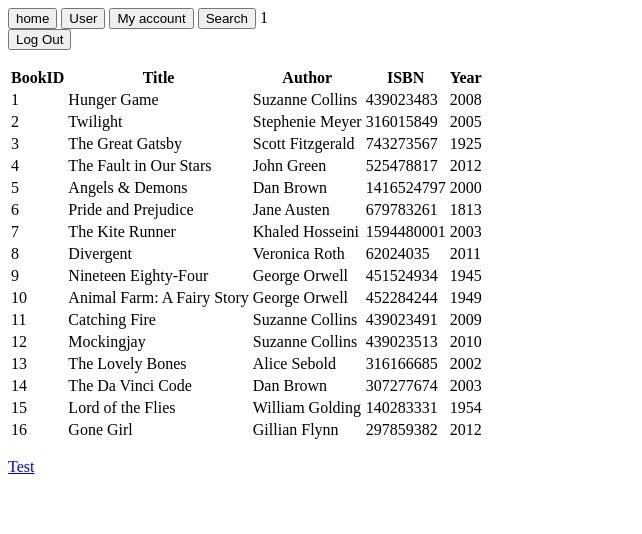
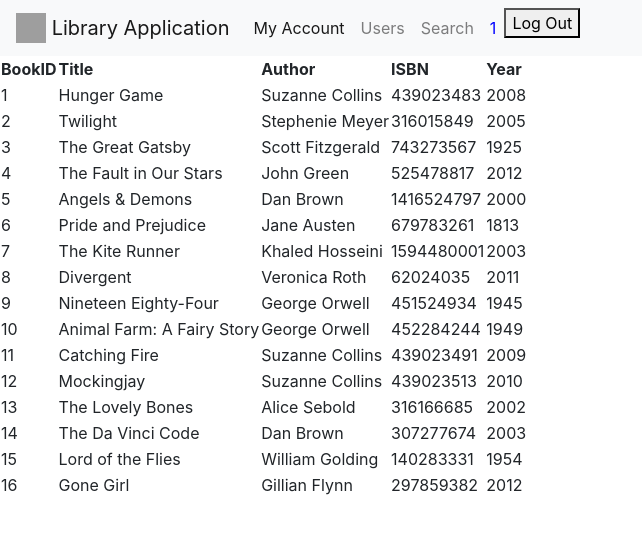
Before and after one commit to morrisarroyo/LibraryProject, a PHP site: page / in a window 1280 px wide. Shown: the top 534 px of the page, without its empty margins (0-642 px from the left). Run offline with PHP 8.4, Linux system fonts and the light colour scheme; a user stored in the database is signed in; data comes from the database, SQL or seed files in the repository; grey boxes are pictures that could not be loaded.

Commit message:
added navbar to index.php

```diff
--- a/index.php
+++ b/index.php
@@ -9,32 +9,65 @@
 	//$_SESSION['login_user'] = 'food';
  ?>
 
- <button>home</button>
- <?php if (isset($_SESSION['login_user'])) {
-	echo "<button>User</button>";
-} ?>
- <button onClick>My account</button>
- <button>Search</button>
- <?php
-	if (isset($_SESSION['login_user'])) {
-		echo $_SESSION['login_user'];
-		include('logoutform.php');
-	}
+<?php if (isset($_SESSION['login_user'])) {
+	// include('navbar.php');
+	echo '
+	<!DOCTYPE html>
+	<html>
 
+	<head>
+	  <meta charset="utf-8" />
+	  <meta http-equiv="X-UA-Compatible" content="IE=edge">
+	  <title>Page Title</title>
+	  <meta name="viewport" content="width=device-width, initial-scale=1">
+	  <link rel="stylesheet" href="https://stackpath.bootstrapcdn.com/bootstrap/4.3.1/css/bootstrap.min.css" integrity="sha384-ggOyR0iXCbMQv3Xipma34MD+dH/1fQ784/j6cY/iJTQUOhcWr7x9JvoRxT2MZw1T"
+		crossorigin="anonymous">
+	</head>
+
+	<body>
+	  <nav class="navbar navbar-expand-lg navbar-light bg-light">
+		<a class="navbar-brand" href="#">
+		  <img src="images/home.svg" width="30" height="30" class="d-inline-block align-top" alt="">
+		  Library Application
+		</a>
+		<button class="navbar-toggler" type="button" data-toggle="collapse" data-target="#navbarNav" aria-controls="navbarNav"
+		  aria-expanded="false" aria-label="Toggle navigation">
+		  <span class="navbar-toggler-icon"></span>
+		</button>
+		<div class="collapse navbar-collapse" id="navbarNav">
+		  <ul class="navbar-nav">
+			<li class="nav-item active">
+			  <a class="nav-link" href="#">My Account <span class="sr-only">(current)</span></a>
+			</li>
+			<li class="nav-item">
+			  <a class="nav-link" href="#">Users</a>
+			</li>
+			<li class="nav-item">
+			  <a class="nav-link" href="#">Search</a>
+			</li>
+			';
+	echo '<li> <a style="color:blue;" class="nav-link" href"="#">' ;
+	echo $_SESSION['login_user'];
+	echo '</a></li>';
+	echo '	<li class="nav-item">
+			<form role = "form" action = "index.php" method = "post">
+			<button type="submit" name="logout"> Log Out</button>
+		 	</form>
+		 	</li>
+		  </ul>
+		</div>
+	  </nav>
+	';
+}
  ?>
-
-<?php
-
-//echo "Sample PHP Code";
-//checkLogin();
-printCatalogue();
-echo '<p><a href="test.php">Test</a></p>';
 
 
 
 
-
-
+<?php
+//echo "Sample PHP Code";
+//checkLogin();
+printCatalogue();
 /*
 	Log In Log Out with defined values;
 	Reference:https://www.tutorialspoint.com/php/php_login_example.htm
@@ -77,7 +110,7 @@ function printCatalogue() {
 
 	$servername = "localhost";
 	$username = "root";
-	$password = "password";
+	$password = "Gkswnsqja135";
 	$dbname = "library";
 	/*
 	$link = mysql_connect('localhost', 'root', 'password');
```
